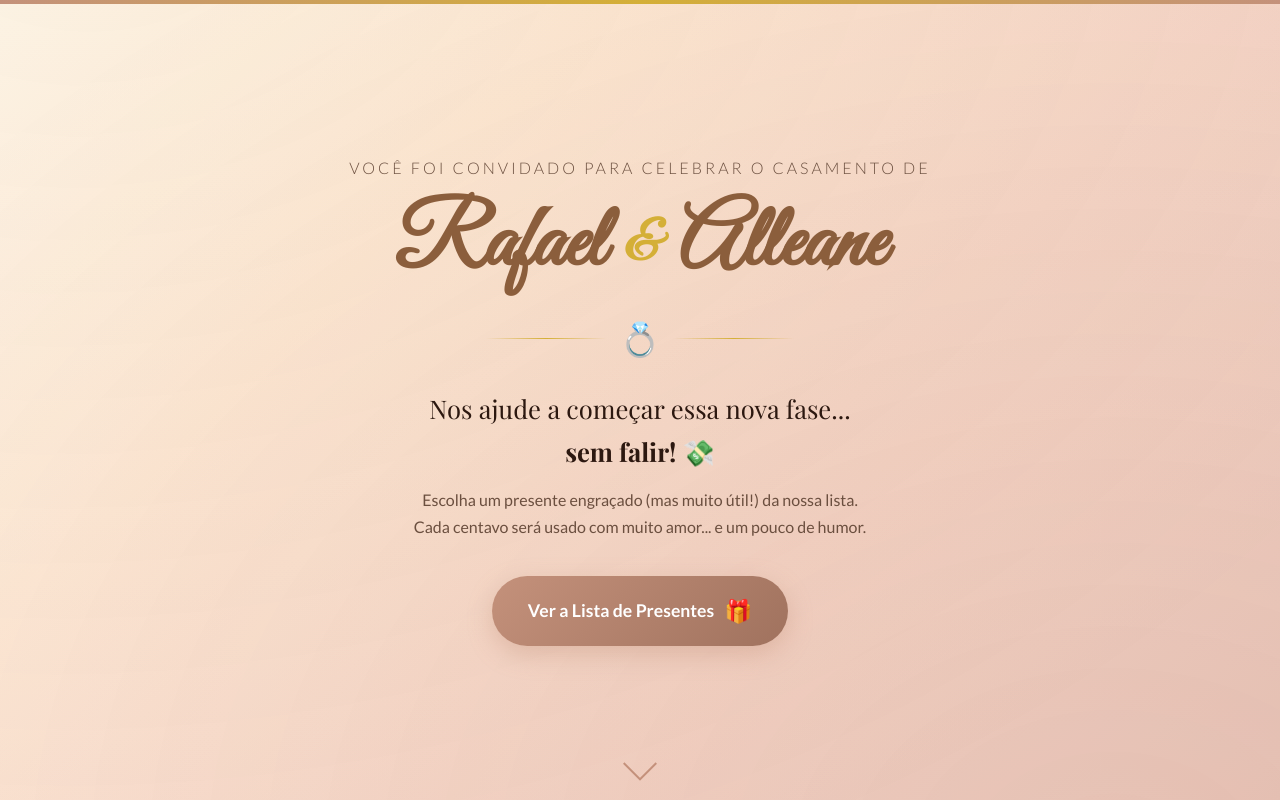
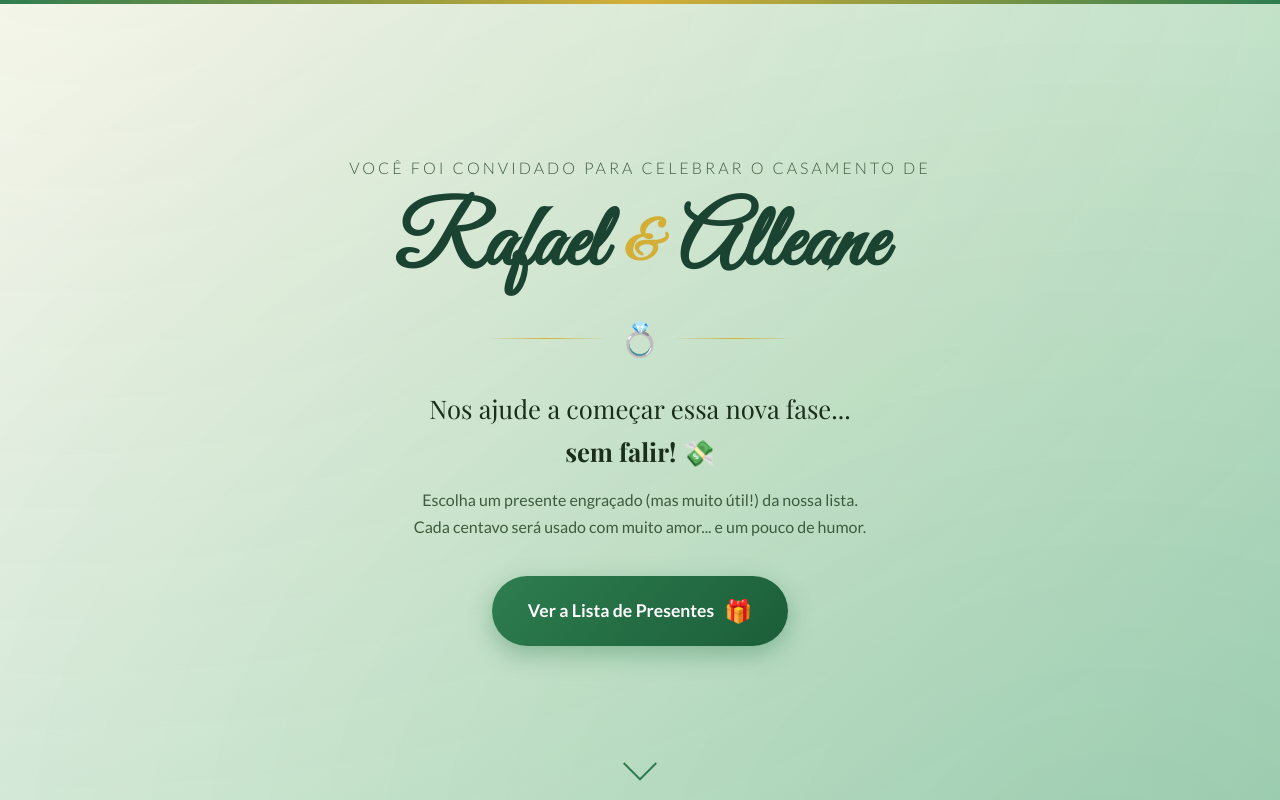
Before and after one commit to RafaelSimo/Casamento, a plain HTML site: page frontend/index.html in a window 1280 px wide. Shown: the top 800 px of the page. Drawn offline with nearby package versions, Linux system fonts and the light colour scheme; no server answers; a web font is replaced by a local one.

Commit message:
Alterar esquema de cores para verde, dourado e branco

```diff
--- a/backend/server.js
+++ b/backend/server.js
@@ -132,8 +132,8 @@ async function start() {
     console.log('  ║    🎊  Casamento Rafael & Alleane  🎊          ║');
     console.log('  ║    Servidor rodando com sucesso!                ║');
     console.log('  ║                                                ║');
-    console.log(`  ║    🌐 http://localhost:${PORT}                    ║`);
-    console.log(`  ║    🔧 Admin: http://localhost:${PORT}/admin       ║`);
+    console.log(`  ║    🌐 https://casamentorafaealle.up.railway.app ║`);
+    console.log(`  ║    🔧 Admin:https://casamentorafaealle.up.railway.app/admin║`);
     console.log('  ║                                                ║');
     console.log('  💒 ════════════════════════════════════════════ 💒');
     console.log('');
--- a/frontend/css/style.css
+++ b/frontend/css/style.css
@@ -10,22 +10,22 @@
 }
 
 :root {
-  --primary: #C4917B;
-  --primary-light: #E8C4B8;
-  --primary-dark: #A0725E;
-  --secondary: #8B5E3C;
+  --primary: #2E7D50;
+  --primary-light: #A8D5BA;
+  --primary-dark: #1B5E38;
+  --secondary: #1B4332;
   --accent: #D4AF37;
   --accent-light: #F0D98C;
-  --bg: #FFF8F0;
-  --bg-alt: #FDF0E6;
+  --bg: #F8FBF8;
+  --bg-alt: #EFF6F0;
   --bg-card: rgba(255, 255, 255, 0.92);
-  --text: #2C1810;
-  --text-light: #6B4F3F;
-  --text-muted: #9E8A7F;
-  --border: rgba(196, 145, 123, 0.25);
-  --shadow: 0 8px 32px rgba(44, 24, 16, 0.08);
-  --shadow-hover: 0 16px 48px rgba(44, 24, 16, 0.14);
-  --shadow-soft: 0 4px 16px rgba(44, 24, 16, 0.06);
+  --text: #1A2E1A;
+  --text-light: #3D5C3D;
+  --text-muted: #7A9A7A;
+  --border: rgba(46, 125, 80, 0.25);
+  --shadow: 0 8px 32px rgba(26, 46, 26, 0.08);
+  --shadow-hover: 0 16px 48px rgba(26, 46, 26, 0.14);
+  --shadow-soft: 0 4px 16px rgba(26, 46, 26, 0.06);
   --radius: 20px;
   --radius-sm: 12px;
   --radius-xs: 8px;
@@ -109,7 +109,7 @@ body {
   text-align: center;
   position: relative;
   background:
-    linear-gradient(135deg, #FFF8F0 0%, #FDE8D8 30%, #F5D5C8 60%, #E8C4B8 100%);
+    linear-gradient(135deg, #F8FBF8 0%, #E0F0E4 30%, #C8E6CF 60%, #A8D5BA 100%);
   overflow: hidden;
   padding: 40px 20px;
 }
@@ -123,7 +123,7 @@ body {
   height: 200%;
   background:
     radial-gradient(ellipse at 30% 20%, rgba(212, 175, 55, 0.08) 0%, transparent 60%),
-    radial-gradient(ellipse at 70% 80%, rgba(196, 145, 123, 0.1) 0%, transparent 60%);
+    radial-gradient(ellipse at 70% 80%, rgba(46, 125, 80, 0.1) 0%, transparent 60%);
   animation: heroShimmer 20s ease-in-out infinite;
 }
 
@@ -237,14 +237,14 @@ body {
   font-size: 1.1rem;
   font-weight: 700;
   border-radius: 999px;
-  box-shadow: 0 8px 24px rgba(196, 145, 123, 0.4);
+  box-shadow: 0 8px 24px rgba(46, 125, 80, 0.4);
   transition: var(--transition);
   animation: fadeInUp 1s ease 1s both;
 }
 
 .cta-button:hover {
   transform: translateY(-3px);
-  box-shadow: 0 12px 32px rgba(196, 145, 123, 0.5);
+  box-shadow: 0 12px 32px rgba(46, 125, 80, 0.5);
 }
 
 .cta-icon {
@@ -576,7 +576,7 @@ body {
 }
 
 .gift-button:hover {
-  box-shadow: 0 6px 20px rgba(196, 145, 123, 0.4);
+  box-shadow: 0 6px 20px rgba(46, 125, 80, 0.4);
   transform: translateY(-2px);
 }
 
@@ -719,7 +719,7 @@ body {
 .modal-overlay {
   position: fixed;
   inset: 0;
-  background: rgba(44, 24, 16, 0.6);
+  background: rgba(26, 46, 26, 0.6);
   backdrop-filter: blur(6px);
   display: flex;
   align-items: center;
@@ -1260,7 +1260,7 @@ body {
     font-size: 0.95rem;
     min-height: 48px;
     /* Remove hover effects on touch — use active instead */
-    -webkit-tap-highlight-color: rgba(196, 145, 123, 0.2);
+    -webkit-tap-highlight-color: rgba(46, 125, 80, 0.2);
   }
 
   .gift-claimed-badge,
@@ -1463,7 +1463,7 @@ body {
 
   .cta-button:hover {
     transform: none;
-    box-shadow: 0 8px 24px rgba(196, 145, 123, 0.4);
+    box-shadow: 0 8px 24px rgba(46, 125, 80, 0.4);
   }
 
   .cta-button:active {
--- a/frontend/index.html
+++ b/frontend/index.html
@@ -5,7 +5,7 @@
   <meta name="viewport" content="width=device-width, initial-scale=1.0">
   <title>Rafael & Alleane — Lista de Presentes 💒</title>
   <meta name="description" content="Lista de presentes do casamento de Rafael e Alleane. Escolha um presente engraçado e nos ajude a começar essa nova vida!">
-  <meta name="theme-color" content="#C4917B">
+  <meta name="theme-color" content="#2E7D50">
   <link rel="preconnect" href="https://fonts.googleapis.com">
   <link rel="preconnect" href="https://fonts.gstatic.com" crossorigin>
   <link href="https://fonts.googleapis.com/css2?family=Playfair+Display:ital,wght@0,400;0,600;0,700;1,400&family=Lato:wght@300;400;700&family=Great+Vibes&display=swap" rel="stylesheet">
--- a/frontend/js/app.js
+++ b/frontend/js/app.js
@@ -413,7 +413,7 @@
 
   // ===== CONFETTI =====
   function launchConfetti() {
-    const colors = ['#C4917B', '#D4AF37', '#E8C4B8', '#F0D98C', '#8B5E3C', '#FF6B8A', '#32BCAD'];
+    const colors = ['#2E7D50', '#D4AF37', '#A8D5BA', '#F0D98C', '#1B4332', '#4CAF50', '#32BCAD'];
     const shapes = ['circle', 'square'];
     const count = window.innerWidth < 480 ? 40 : 80;
 
```
Also changed, not shown: frontend/admin.html (+6 -6 lines).
